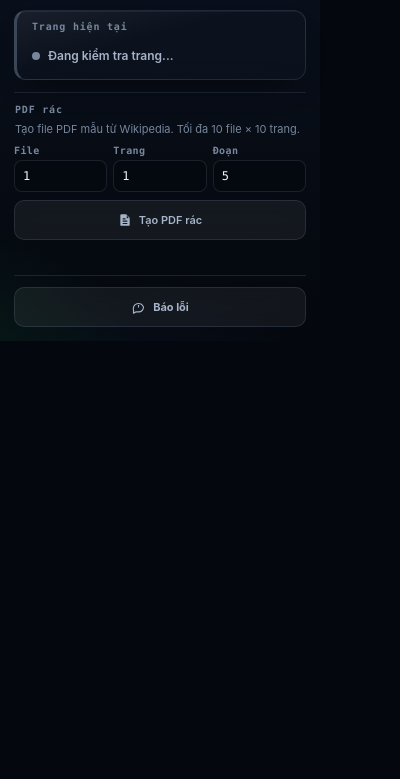
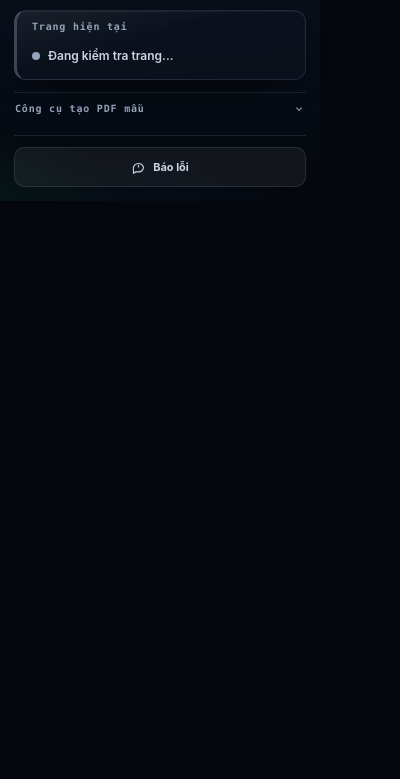
Before and after one commit to epauengi/DocUnchain, a browser extension: page popup/popup.html in a window 400 px wide. Shown: the part 65-844 px from the top of the page. Drawn offline with Linux system fonts and the light colour scheme.

Commit message:
feat(ui): collapse sample PDF generator and improve WCAG contrast - Make PDF rác block collapsible with auto-toggle based on active site - Improve text contrast tokens to meet WCAG AA standards (#cbd5e1, #94a3b8) - Synchronize status text colors across GDrive, Scribd, and SlideShare overlays - Add Escape key shortcut to dismiss feedback dialog

```diff
--- a/content/gdrive.css
+++ b/content/gdrive.css
@@ -90,7 +90,7 @@
   margin-bottom: 16px;
   min-height: 17px;
   overflow-wrap: anywhere;
-  color: #a5b4c8;
+  color: #cbd5e1;
   font-size: 12.5px;
 }
 
--- a/content/scribd.css
+++ b/content/scribd.css
@@ -131,7 +131,7 @@
 #scribd-embed-overlay .sd-status {
   margin-bottom: 16px;
   min-height: 17px;
-  color: #a5b4c8;
+  color: #cbd5e1;
   font-size: 12.5px;
 }
 
--- a/content/slideshare.css
+++ b/content/slideshare.css
@@ -90,7 +90,7 @@
   margin-bottom: 16px;
   min-height: 17px;
   overflow-wrap: anywhere;
-  color: #a5b4c8;
+  color: #cbd5e1;
   font-size: 12.5px;
 }
 
--- a/popup/popup.html
+++ b/popup/popup.html
@@ -14,8 +14,8 @@
       --stroke: rgba(158, 184, 214, 0.14);
       --stroke-strong: rgba(158, 184, 214, 0.32);
       --text: #eef4fb;
-      --muted: #a5b4c8;
-      --faint: #77879d;
+      --muted: #cbd5e1;
+      --faint: #94a3b8;
       --blue: #5db2ff;
       --blue-strong: #1f7ae0;
       --mint: #45d6a4;
@@ -417,11 +417,54 @@
     }
     .btn-secondary:active:not(:disabled) { transform: translateY(1px); }
 
-    /* Feedback is secondary to the document action. */
+    /* Collapsible Tools / Junk block */
     .junk-block {
       margin-top: 12px;
-      padding-top: 12px;
+      padding-top: 10px;
       border-top: 1px solid var(--stroke);
+    }
+
+    .junk-block details {
+      width: 100%;
+    }
+
+    .junk-summary {
+      display: flex;
+      align-items: center;
+      justify-content: space-between;
+      list-style: none;
+      cursor: pointer;
+      user-select: none;
+      margin: 0 1px 6px;
+      color: var(--faint);
+      font-family: var(--mono);
+      font-size: 10px;
+      font-weight: 600;
+      letter-spacing: 0.08em;
+      line-height: 1;
+      transition: color 150ms ease;
+    }
+
+    .junk-summary::-webkit-details-marker { display: none; }
+
+    .junk-summary:hover {
+      color: var(--muted);
+    }
+
+    .junk-summary-icon {
+      width: 12px;
+      height: 12px;
+      transition: transform 200ms ease;
+      fill: currentColor;
+    }
+
+    .junk-block details[open] .junk-summary-icon {
+      transform: rotate(180deg);
+    }
+
+    .junk-content {
+      padding-top: 4px;
+      animation: rise 240ms cubic-bezier(0.2, 0.9, 0.3, 1) backwards;
     }
 
     .junk-row {
@@ -786,7 +829,12 @@
     </section>
 
     <section class="junk-block" aria-label="Tạo PDF rác">
-      <div class="action-label">PDF rác</div>
+      <details id="junk-details">
+        <summary class="junk-summary">
+          <span>Công cụ tạo PDF mẫu</span>
+          <svg class="junk-summary-icon" viewBox="0 0 24 24" aria-hidden="true"><path d="M7.41 8.59L12 13.17l4.59-4.58L18 10l-6 6-6-6 1.41-1.41z"/></svg>
+        </summary>
+        <div class="junk-content">
           <p class="junk-hint" id="junk-hint">Tạo file PDF mẫu từ Wikipedia. Tối đa 10 file × 10 trang.</p>
           <div class="junk-row">
             <label class="junk-field">
@@ -807,6 +855,8 @@
             Tạo PDF rác
           </button>
           <div class="junk-status" id="junk-status" role="status" aria-live="polite" aria-atomic="true"></div>
+        </div>
+      </details>
     </section>
 
     <footer class="footer">
--- a/popup/popup.js
+++ b/popup/popup.js
@@ -77,24 +77,32 @@ document.addEventListener('DOMContentLoaded', () => {
     btnSlideshare.classList.add('hidden');
     btnSlidesharePptx.classList.add('hidden');
 
+    const junkDetails = document.getElementById('junk-details');
+
     if (site === 'studocu') {
       siteLabel.textContent = 'Studocu đã sẵn sàng';
       btnStudocu.classList.remove('hidden');
       btnReset.classList.remove('hidden');
+      if (junkDetails) junkDetails.open = false;
     } else if (site === 'scribd') {
       siteLabel.textContent = 'Scribd đã sẵn sàng';
       btnScribd.classList.remove('hidden');
+      if (junkDetails) junkDetails.open = false;
     } else if (site === 'slideshare') {
       siteLabel.textContent = 'SlideShare đã sẵn sàng';
       btnSlideshare.classList.remove('hidden');
       btnSlidesharePptx.classList.remove('hidden');
+      if (junkDetails) junkDetails.open = false;
     } else if (site === 'drive') {
       siteLabel.textContent = 'Google Drive đã sẵn sàng';
       btnDrive.classList.remove('hidden');
+      if (junkDetails) junkDetails.open = false;
     } else if (site === 'drive-folder') {
       siteLabel.textContent = 'Mở xem trước file Drive (URL /file/d/...) để tải PDF';
+      if (junkDetails) junkDetails.open = false;
     } else {
       siteLabel.textContent = 'Mở tài liệu Studocu, Scribd, Drive hoặc SlideShare để sử dụng';
+      if (junkDetails) junkDetails.open = true;
     }
 
     const actionBlock = document.querySelector('.action-block');
@@ -481,4 +489,11 @@ document.addEventListener('DOMContentLoaded', () => {
       if (junkHint) junkHint.hidden = false;
     }
   });
+
+  // Phím tắt bàn phím
+  window.addEventListener('keydown', (event) => {
+    if (event.key === 'Escape' && feedbackDialog.hasAttribute('open')) {
+      closeFeedback();
+    }
+  });
 });
```
Lines whose indentation alone changed are shown as unchanged.
